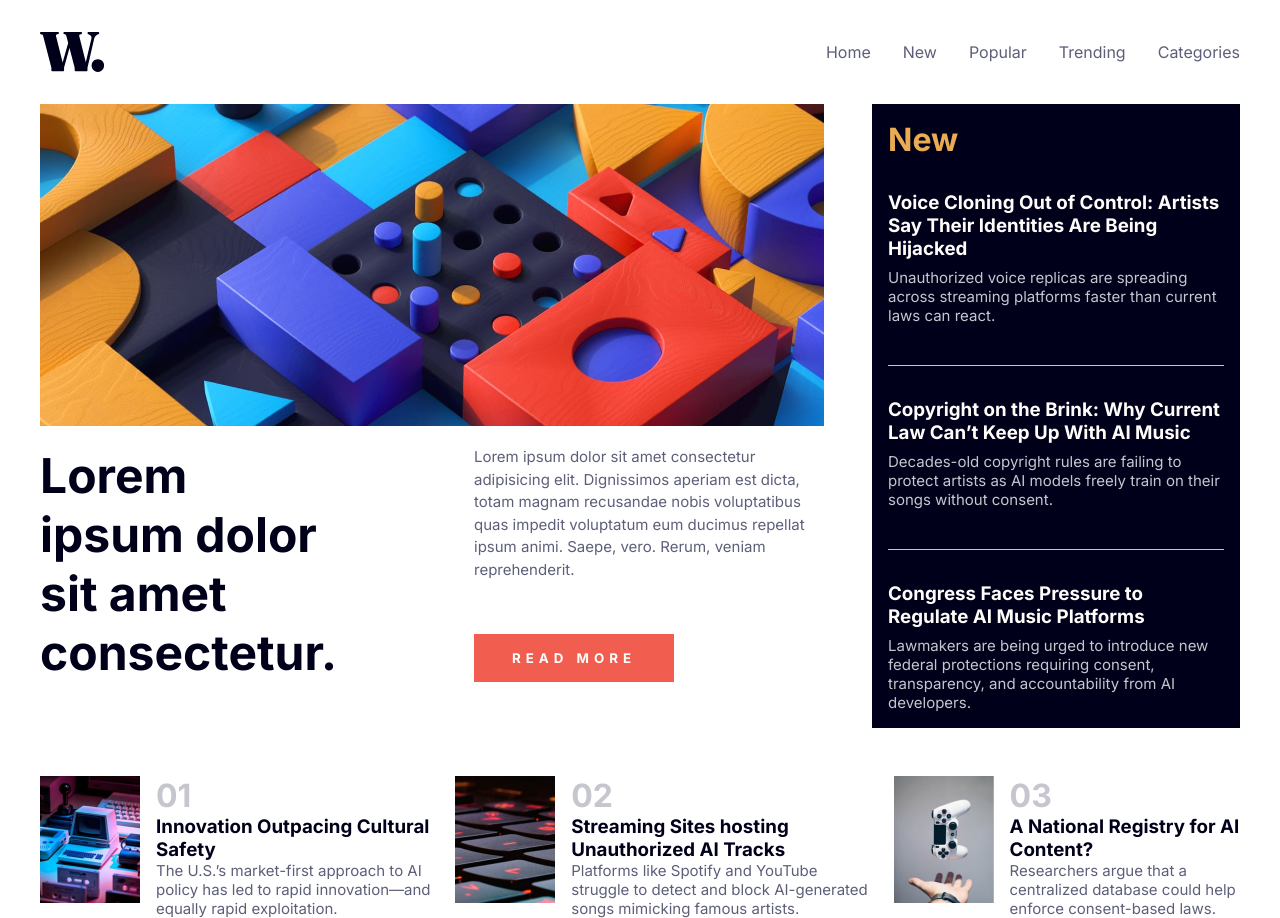
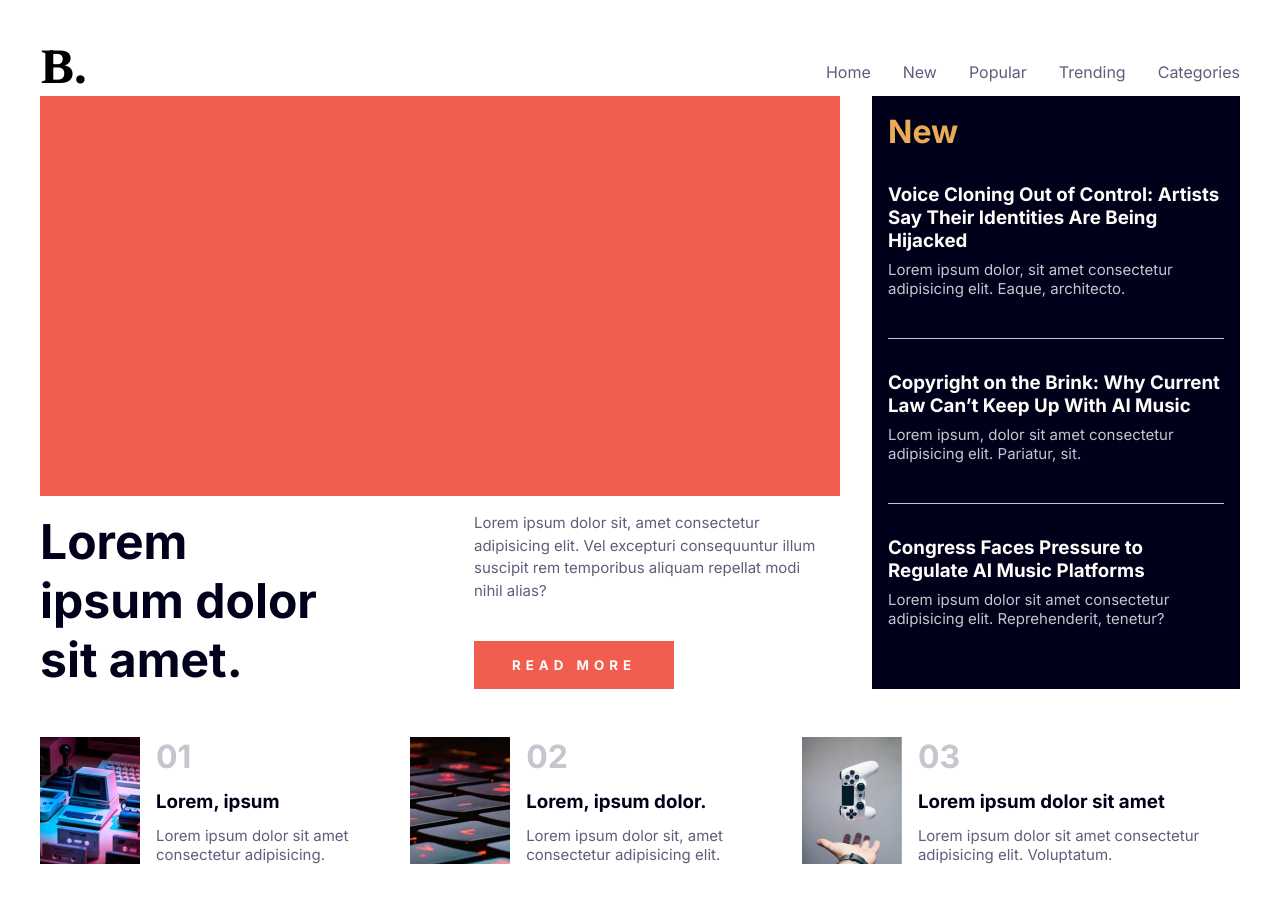
Before and after one commit to briansantos10/MultiProj, a plain HTML site: page index.html in a window 1280 px wide. After the commit the page ends 894 px from the top, so only its background shows below. Drawn offline with Linux system fonts and the light colour scheme.

Commit message:
For presentation

```diff
--- a/Script.js
+++ b/Script.js
@@ -11,13 +11,12 @@ var bodyEl = document.querySelector(".article-body");
 // ------ ARTICLE DATA ------
 const articles = {
   hydrogen: {
-    title: "Hydrogen vs Electric Cars: The 2025 Showdown",
-    subtitle: "Why the future of green transportation is now a two-horse race.",
+    title:
+      "Voice Cloning Out of Control: Artists Say Their Identities Are Being Hijacked ",
+    subtitle: "Lorem ipsum dolor, sit amet consectetur adipisicing elit. ",
     byline: "By Jane Smith — Published Nov 28, 2025",
     image: "https://via.placeholder.com/800x400?text=Hydrogen+Cars",
     body: `
-            <p>Hydrogen fuel cell vehicles are receiving renewed attention as automakers search for alternatives to traditional lithium-ion batteries...</p>
-            <p>Supporters argue hydrogen fills fast and emits only water vapor. Critics point to infrastructure challenges...</p>
             <p>Lorem ipsum dolor, sit amet consectetur adipisicing elit. Ipsum, pariatur
     rem? Excepturi quasi ullam laboriosam! Ipsum reiciendis molestiae eos, qui
     quaerat tempora quam nemo dolor consequuntur sapiente laborum amet sed quas
@@ -45,14 +44,13 @@ const articles = {
   },
 
   aiArt: {
-    title: "The Downsides of AI Artistry",
-    subtitle: "Why rapid automation is reshaping creative industries.",
+    title:
+      "Copyright on the Brink: Why Current Law Can’t Keep Up With AI Music",
+    subtitle: "Lorem ipsum dolor, sit amet consectetur adipisicing elit.",
     byline: "By Alex Turner — Published Nov 20, 2025",
     image: "https://via.placeholder.com/800x400?text=AI+Art",
     body: `
-            <p>AI tools now generate art in seconds, but artists say it comes with a cost...</p>
-            <p>Questions around copyright, originality, and job displacement continue to rise...</p>
-            <p>Lorem ipsum dolor, sit amet consectetur adipisicing elit. Ipsum, pariatur
+           <p>Lorem ipsum dolor, sit amet consectetur adipisicing elit. Ipsum, pariatur
     rem? Excepturi quasi ullam laboriosam! Ipsum reiciendis molestiae eos, qui
     quaerat tempora quam nemo dolor consequuntur sapiente laborum amet sed quas
     at odit iure voluptatum laudantium illum aliquam modi. Consectetur debitis
@@ -80,13 +78,11 @@ const articles = {
   },
 
   vcFunding: {
-    title: "Is VC Funding Drying Up?",
-    subtitle: "A look at the shifting landscape of tech investment.",
+    title: "Congress Faces Pressure to Regulate AI Music Platforms ",
+    subtitle: "Lorem ipsum dolor, sit amet consectetur adipisicing elit.",
     byline: "By Sarah Chen — Published Nov 15, 2025",
     image: "https://via.placeholder.com/800x400?text=VC+Funding",
     body: `
-            <p>After years of explosive growth, venture capital markets are showing signs of contraction...</p>
-            <p>Higher interest rates and investor caution have slowed the pace of new deals...</p>
             <p>Lorem ipsum dolor, sit amet consectetur adipisicing elit. Ipsum, pariatur
     rem? Excepturi quasi ullam laboriosam! Ipsum reiciendis molestiae eos, qui
     quaerat tempora quam nemo dolor consequuntur sapiente laborum amet sed quas
--- a/index.html
+++ b/index.html
@@ -21,7 +21,8 @@
   <body>
     <div class="container">
       <nav>
-        <img src="./assets/images/logo.svg" alt="logo" class="logo" />
+        <!-- <img src="./assets/images/logo.svg" alt="logo" class="logo" /> -->
+        <h1 class="logo">B.</h1>
         <ul class="nav-links">
           <li>Home</li>
           <li>New</li>
@@ -36,20 +37,17 @@
         <div class="main-container">
           <div class="main-blog">
             <picture>
-              <source media="(max-width:800px)"
+              <!-- <source media="(max-width:800px)"
               srcset="./assets/images/image-web-3-mobile.jpg" /`>
-              <img src="./assets/images/image-web-3-desktop.jpg" alt="web3" />
+              <img src="./assets/images/image-web-3-desktop.jpg" alt="web3" /> -->
             </picture>
             <div class="blog-info">
-              <h1 class="blog-title">
-                Lorem ipsum dolor sit amet consectetur.
-              </h1>
+              <h1 class="blog-title">Lorem ipsum dolor sit amet.</h1>
               <div class="blog-read">
                 <p class="blog-content">
-                  Lorem ipsum dolor sit amet consectetur adipisicing elit.
-                  Dignissimos aperiam est dicta, totam magnam recusandae nobis
-                  voluptatibus quas impedit voluptatum eum ducimus repellat
-                  ipsum animi. Saepe, vero. Rerum, veniam reprehenderit.
+                  Lorem ipsum dolor sit, amet consectetur adipisicing elit. Vel
+                  excepturi consequuntur illum suscipit rem temporibus aliquam
+                  repellat modi nihil alias?
                 </p>
                 <button class="open-popup-btn">Read more</button>
               </div>
@@ -65,8 +63,8 @@
                     Are Being Hijacked
                   </h3>
                   <p class="new-content">
-                    Unauthorized voice replicas are spreading across streaming
-                    platforms faster than current laws can react.
+                    Lorem ipsum dolor, sit amet consectetur adipisicing elit.
+                    Eaque, architecto.
                   </p>
                 </div>
                 <div class="new-blog">
@@ -75,8 +73,8 @@
                     AI Music
                   </h3>
                   <p class="new-content">
-                    Decades-old copyright rules are failing to protect artists
-                    as AI models freely train on their songs without consent.
+                    Lorem ipsum, dolor sit amet consectetur adipisicing elit.
+                    Pariatur, sit.
                   </p>
                 </div>
                 <div class="new-blog">
@@ -84,9 +82,8 @@
                     Congress Faces Pressure to Regulate AI Music Platforms
                   </h3>
                   <p class="new-content">
-                    Lawmakers are being urged to introduce new federal
-                    protections requiring consent, transparency, and
-                    accountability from AI developers.
+                    Lorem ipsum dolor sit amet consectetur adipisicing elit.
+                    Reprehenderit, tenetur?
                   </p>
                 </div>
               </div>
@@ -97,12 +94,9 @@
               <img src="./assets/images/image-retro-pcs.jpg" alt="" />
               <div class="top-info">
                 <h2 class="num">01</h2>
-                <h3 class="top-title open-popup-btn">
-                  Innovation Outpacing Cultural Safety
-                </h3>
+                <h3 class="top-title open-popup-btn">Lorem, ipsum</h3>
                 <p class="top-content">
-                  The U.S.’s market-first approach to AI policy has led to rapid
-                  innovation—and equally rapid exploitation.
+                  Lorem ipsum dolor sit amet consectetur adipisicing.
                 </p>
               </div>
             </div>
@@ -110,12 +104,9 @@
               <img src="./assets/images/image-top-laptops.jpg" alt="" />
               <div class="top-info">
                 <h2 class="num">02</h2>
-                <h3 class="top-title open-popup-btn">
-                  Streaming Sites hosting Unauthorized AI Tracks
-                </h3>
+                <h3 class="top-title open-popup-btn">Lorem, ipsum dolor.</h3>
                 <p class="top-content">
-                  Platforms like Spotify and YouTube struggle to detect and
-                  block AI-generated songs mimicking famous artists.
+                  Lorem ipsum dolor sit, amet consectetur adipisicing elit.
                 </p>
               </div>
             </div>
@@ -124,11 +115,11 @@
               <div class="top-info">
                 <h2 class="num">03</h2>
                 <h3 class="top-title open-popup-btn">
-                  A National Registry for AI Content?
+                  Lorem ipsum dolor sit amet
                 </h3>
                 <p class="top-content">
-                  Researchers argue that a centralized database could help
-                  enforce consent-based laws.
+                  Lorem ipsum dolor sit amet consectetur adipisicing elit.
+                  Voluptatum.
                 </p>
               </div>
             </div>
--- a/style.css
+++ b/style.css
@@ -39,13 +39,14 @@ ul {
 .container {
   max-width: 1200px;
   margin: 0 auto;
+  padding: 3rem 0;
 }
 
 nav {
   display: flex;
   align-items: center;
   justify-content: space-between;
-  padding: 2rem 0;
+  /* padding: 2rem 0; */
 }
 
 .nav-links {
@@ -69,6 +70,18 @@ nav {
   grid-template-columns: repeat(3, 1fr);
   grid-template-rows: repeat(2, 1fr);
   max-height: 750px;
+}
+
+.logo {
+  font-family: NewsReader;
+  font-size: 3rem;
+}
+
+picture {
+  background-color: var(--Soft-red);
+  display: block;
+  width: 800px;
+  height: 400px;
 }
 
 .main-blog {
```
